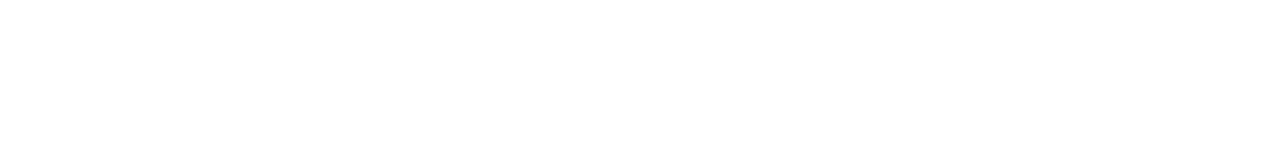
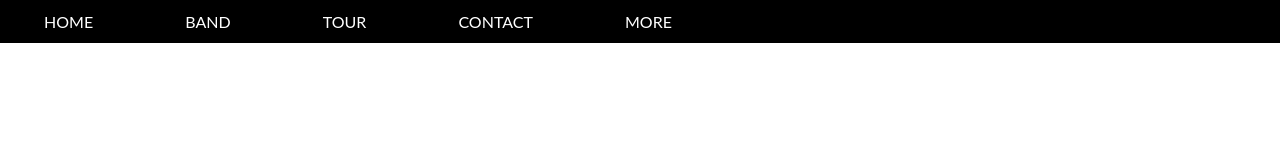
Before and after one commit to ndyudev/website-the-band-ndyudev, a plain HTML site: page index.html in a window 1280 px wide. Drawn offline with Linux system fonts and the light colour scheme.

Commit message:
Coder Header

```diff
--- a/assets/css/style.css
+++ b/assets/css/style.css
@@ -4,4 +4,22 @@
   margin: 0;
   padding: 0;
   box-sizing: border-box;
+  font-family:'Lato' , sans-serif
 }
+
+.navbar {
+  background-color: #000000;
+}
+
+.navbar ul li {
+  display: inline-block; /* Nằm trên 1 dòng */
+  margin: 12px 20px;
+  list-style: nones;
+}
+
+.navbar ul li a {
+  text-decoration: none;
+  text-transform: uppercase;
+  color: #fff;
+  padding: 12px 24px;
+}
--- a/index.html
+++ b/index.html
@@ -11,7 +11,15 @@
    <div class="container">
         <!-- Header -->
         <div class="header">
-
+            <nav class="navbar">
+                <ul>
+                    <li><a href="">Home</a></li>
+                    <li><a href="">Band</a></li>
+                    <li><a href="">Tour</a></li>
+                    <li><a href="">Contact</a></li>
+                    <li><a href="">More</a></li>
+                </ul>
+            </nav>
         </div>
 
         <!-- Slider -->
```
